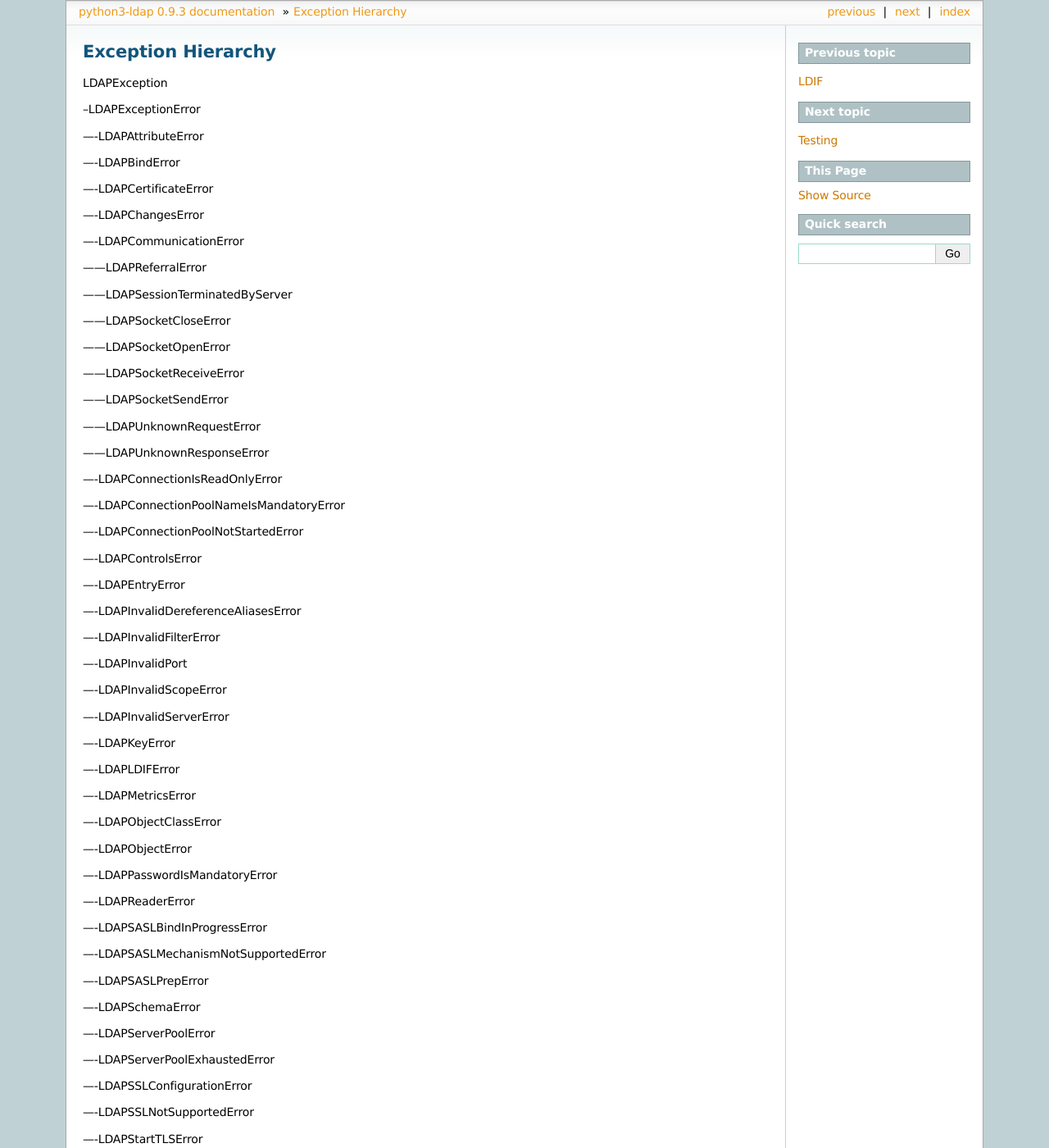
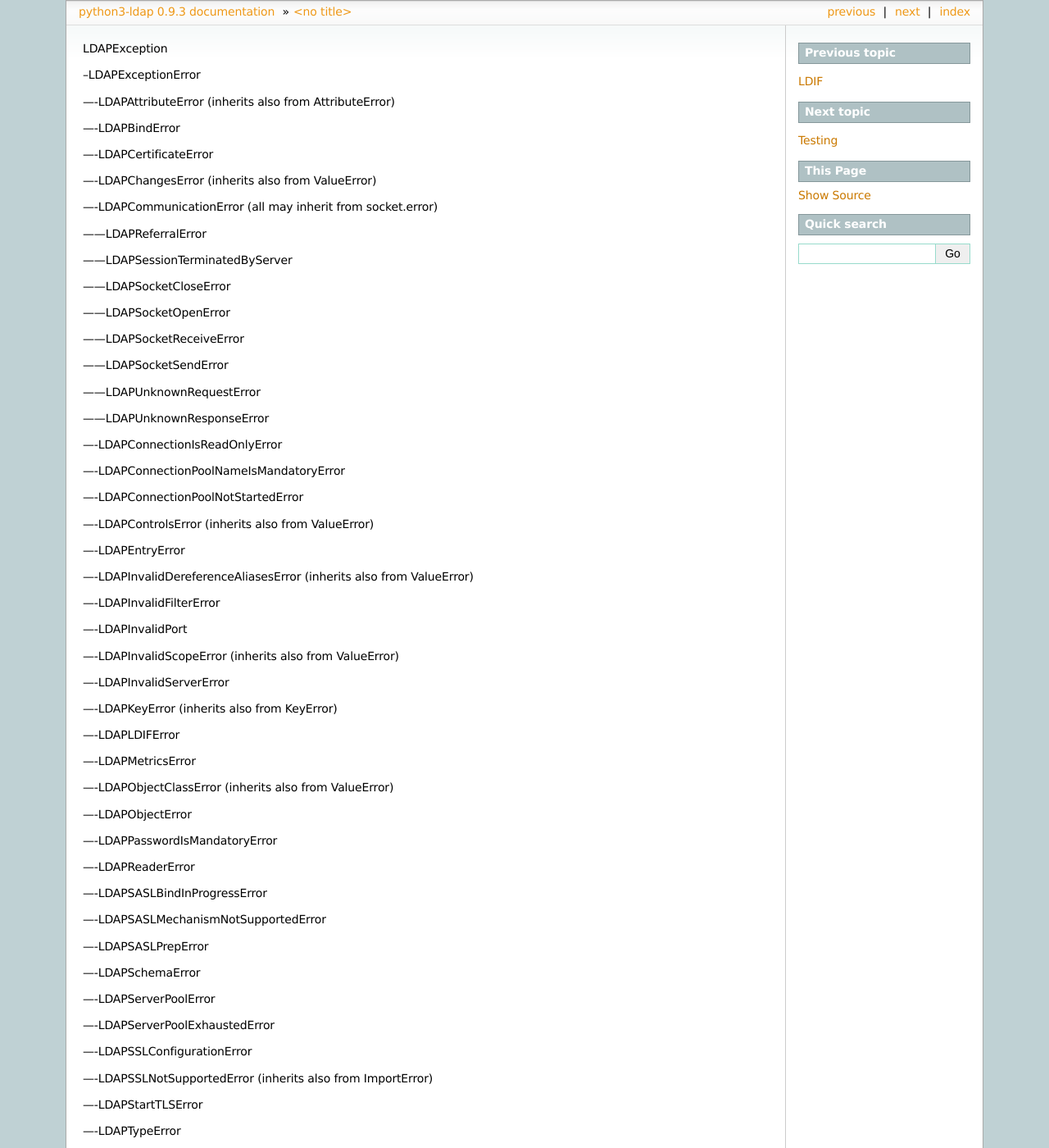
Before and after one commit to cannatag/ldap3, a Sphinx documentation site: the page built from python3-ldap/docs/sphinx/source/exceptions.rst, in a window 1280 px wide and 1400 px high. Shown: the whole window at 82% size. Built offline with Sphinx 7.4.7, drawn with Linux system fonts in a browser that asks for light colours; some of the changed text lies outside the part shown.

Commit message:
updated docs

```diff
--- a/python3-ldap/docs/sphinx/source/exceptions.rst
+++ b/python3-ldap/docs/sphinx/source/exceptions.rst
@@ -1,20 +1,16 @@
-###################
-Exception Hierarchy
-###################
-
 LDAPException
 
 --LDAPExceptionError
 
-----LDAPAttributeError
+----LDAPAttributeError (inherits also from AttributeError)
 
 ----LDAPBindError
 
 ----LDAPCertificateError
 
-----LDAPChangesError
+----LDAPChangesError (inherits also from ValueError)
 
-----LDAPCommunicationError
+----LDAPCommunicationError (all may inherit from socket.error)
 
 ------LDAPReferralError
 
@@ -38,27 +34,27 @@ LDAPException
 
 ----LDAPConnectionPoolNotStartedError
 
-----LDAPControlsError
+----LDAPControlsError (inherits also from ValueError)
 
 ----LDAPEntryError
 
-----LDAPInvalidDereferenceAliasesError
+----LDAPInvalidDereferenceAliasesError (inherits also from ValueError)
 
 ----LDAPInvalidFilterError
 
 ----LDAPInvalidPort
 
-----LDAPInvalidScopeError
+----LDAPInvalidScopeError (inherits also from ValueError)
 
 ----LDAPInvalidServerError
 
-----LDAPKeyError
+----LDAPKeyError (inherits also from KeyError)
 
 ----LDAPLDIFError
 
 ----LDAPMetricsError
 
-----LDAPObjectClassError
+----LDAPObjectClassError (inherits also from ValueError)
 
 ----LDAPObjectError
 
@@ -80,7 +76,7 @@ LDAPException
 
 ----LDAPSSLConfigurationError
 
-----LDAPSSLNotSupportedError
+----LDAPSSLNotSupportedError (inherits also from ImportError)
 
 ----LDAPStartTLSError
 
@@ -101,7 +97,6 @@ LDAPException
 ----LDAPAliasProblemResult
 
 ----LDAPAssertionFailedResult
-
 
 ----LDAPAttributeOrValueExistsResult
 
```
